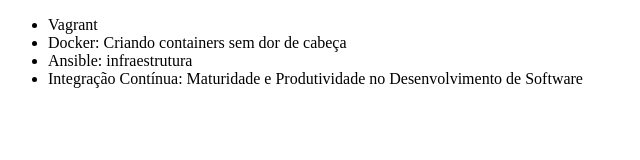
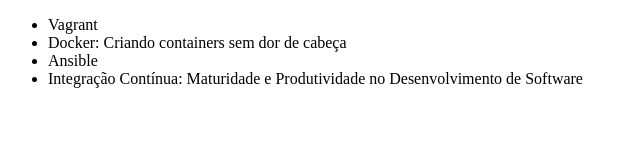
Before and after one commit to edmarques11/alura-git, a plain HTML site: page index.html in a window 1280 px wide. Shown: the whole page, without its empty margins (0-640 px from the left). Drawn offline with Linux system fonts and the light colour scheme.

Commit message:
Revert "mudando nome do curso de Ansible"
This reverts commit 80cfaca6307a7da7d36e7db130ed0b243d0d14e1.

```diff
--- a/index.html
+++ b/index.html
@@ -8,7 +8,7 @@
     <ul>
         <li>Vagrant</li>
         <li>Docker: Criando containers sem dor de cabeça</li>
-        <li>Ansible: infraestrutura</li>
+        <li>Ansible</li>
         <li>Integração Contínua: Maturidade e Produtividade no Desenvolvimento de Software</li>
     </ul>
 </body>
```
